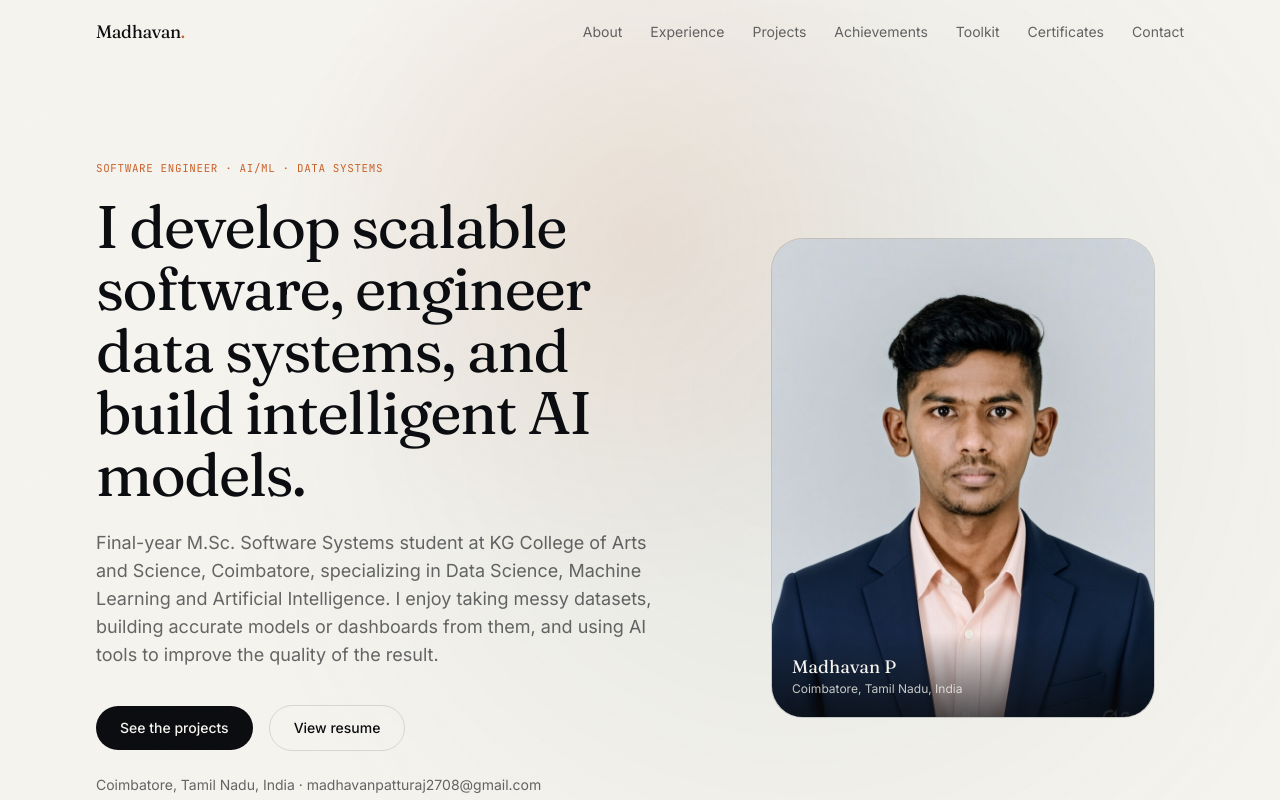
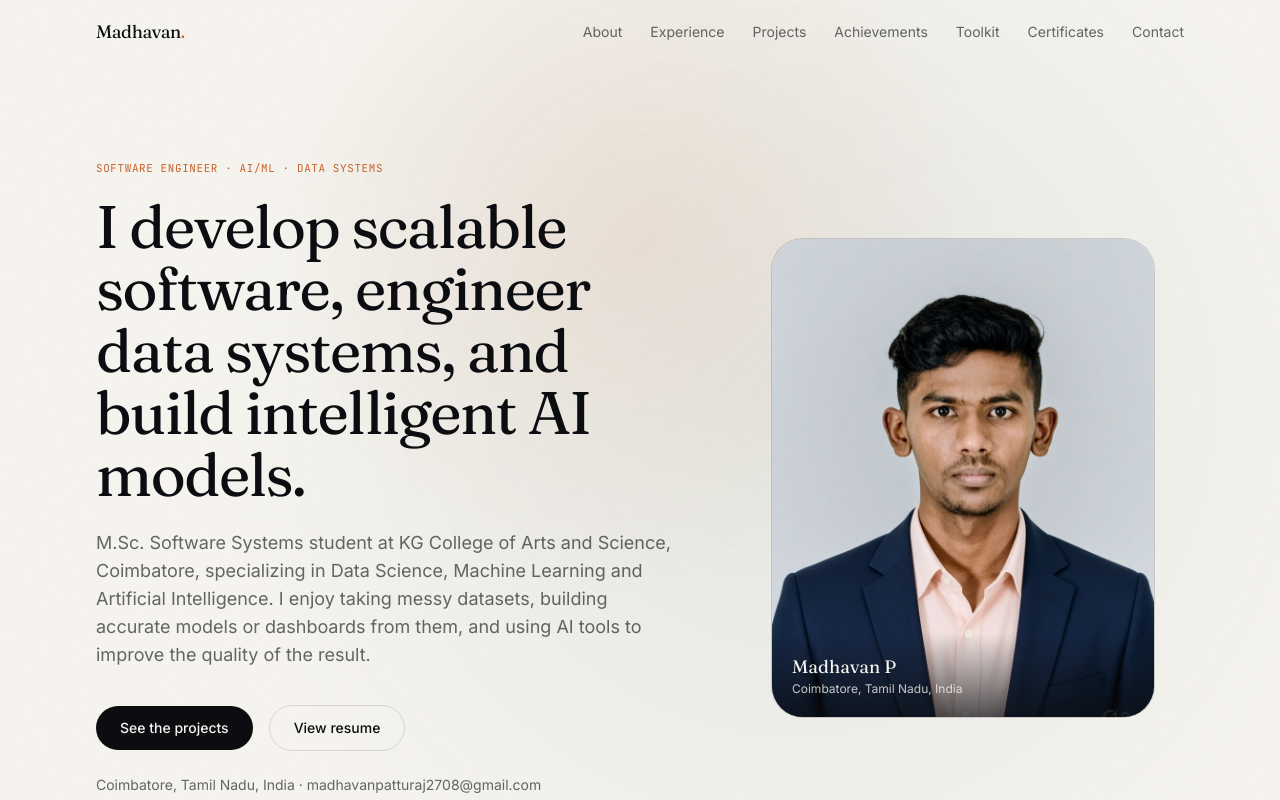
Before and after one commit to madhavanpatturaj/Madhavanp_portfolio, a React (Vite) app: page / in a window 1280 px wide. Shown: the top 800 px of the page. Built offline with nearby package versions, Linux system fonts and the light colour scheme.

Commit message:
Update summary in portfolio.ts
Removed 'Final-year' from the summary in portfolio.ts.

```diff
--- a/src/data/portfolio.ts
+++ b/src/data/portfolio.ts
@@ -18,7 +18,7 @@ export const profile = {
   resume: '/madhavan-resume.pdf',
   tagline: 'I develop scalable software, engineer data systems, and build intelligent AI models.',
   summary:
-    'Final-year M.Sc. Software Systems student at KG College of Arts and Science, Coimbatore, specializing in Data Science, Machine Learning and Artificial Intelligence. I enjoy taking messy datasets, building accurate models or dashboards from them, and using AI tools to improve the quality of the result.',
+    'M.Sc. Software Systems student at KG College of Arts and Science, Coimbatore, specializing in Data Science, Machine Learning and Artificial Intelligence. I enjoy taking messy datasets, building accurate models or dashboards from them, and using AI tools to improve the quality of the result.',
 }
 
 export const stats = [
```
